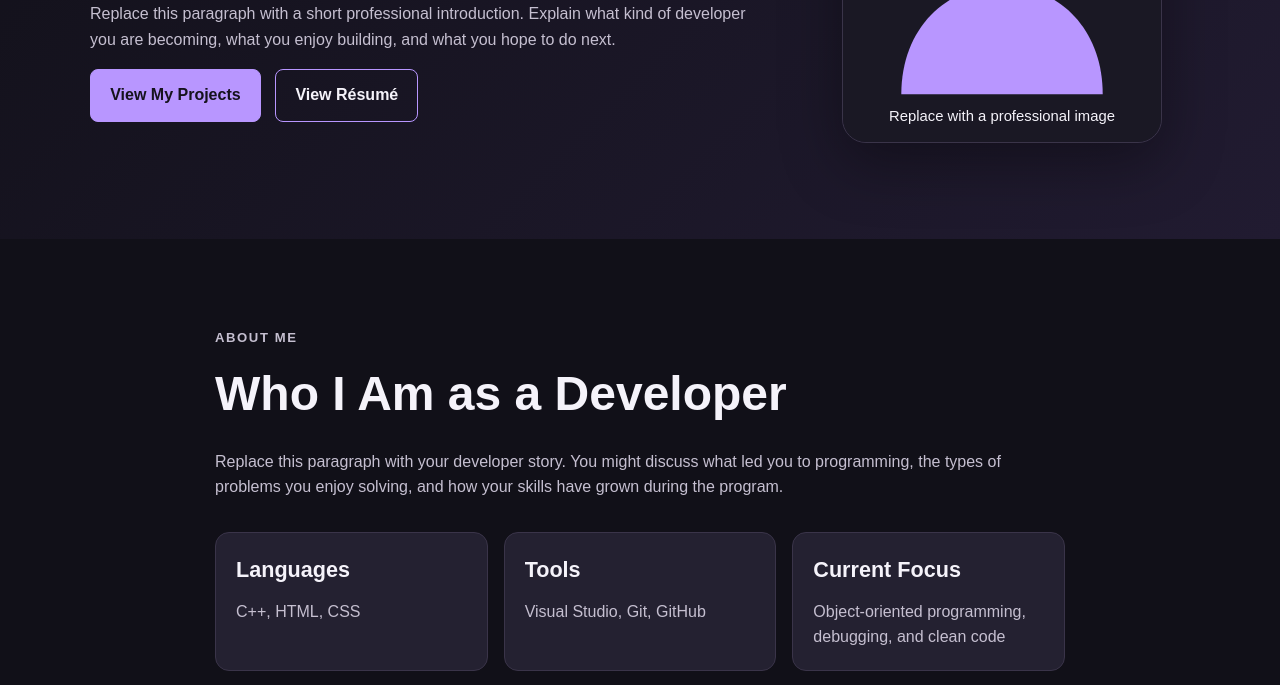
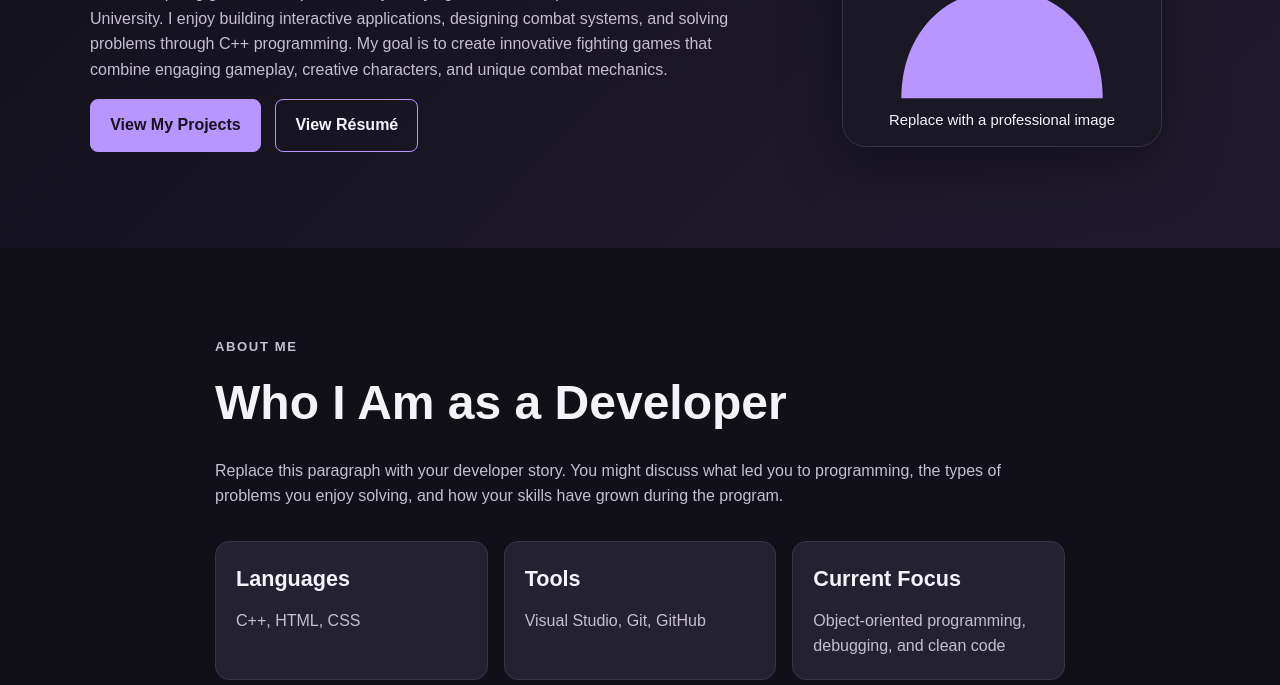
Before and after one commit to jpj634424-bit/jpj634424-bit.github.io, a plain HTML site: page student-portfolio-starter-files/index.html in a window 1280 px wide. Shown: the part 415-1100 px from the top of the page. Drawn offline with Linux system fonts and the light colour scheme.

Commit message:
Replace placeholder introduction with personal bio
Updated the hero text with a professional introduction about being an aspiring game developer.

```diff
--- a/student-portfolio-starter-files/index.html
+++ b/student-portfolio-starter-files/index.html
@@ -28,9 +28,11 @@
                 <div>
                     <p class="eyebrow">Student Developer Portfolio</p>
                     <h1>Hello, I’m <span>Student Name</span>.</h1>
-                    <p class="hero-text">
-                        Replace this paragraph with a short professional introduction. Explain what kind of developer you are becoming, what you enjoy building, and what you hope to do next.
-                    </p>
+
+<p class="hero-text">
+    I am an aspiring game developer currently studying Game Development at Full Sail University. I enjoy building interactive applications, designing combat systems, and solving problems through C++ programming. My goal is to create innovative fighting games that combine engaging gameplay, creative characters, and unique combat mechanics.
+</p>
+
                     <div class="button-row">
                         <a class="button primary" href="#projects">View My Projects</a>
                         <a class="button secondary" href="assets/student-resume.pdf" target="_blank" rel="noopener">View Résumé</a>
```
